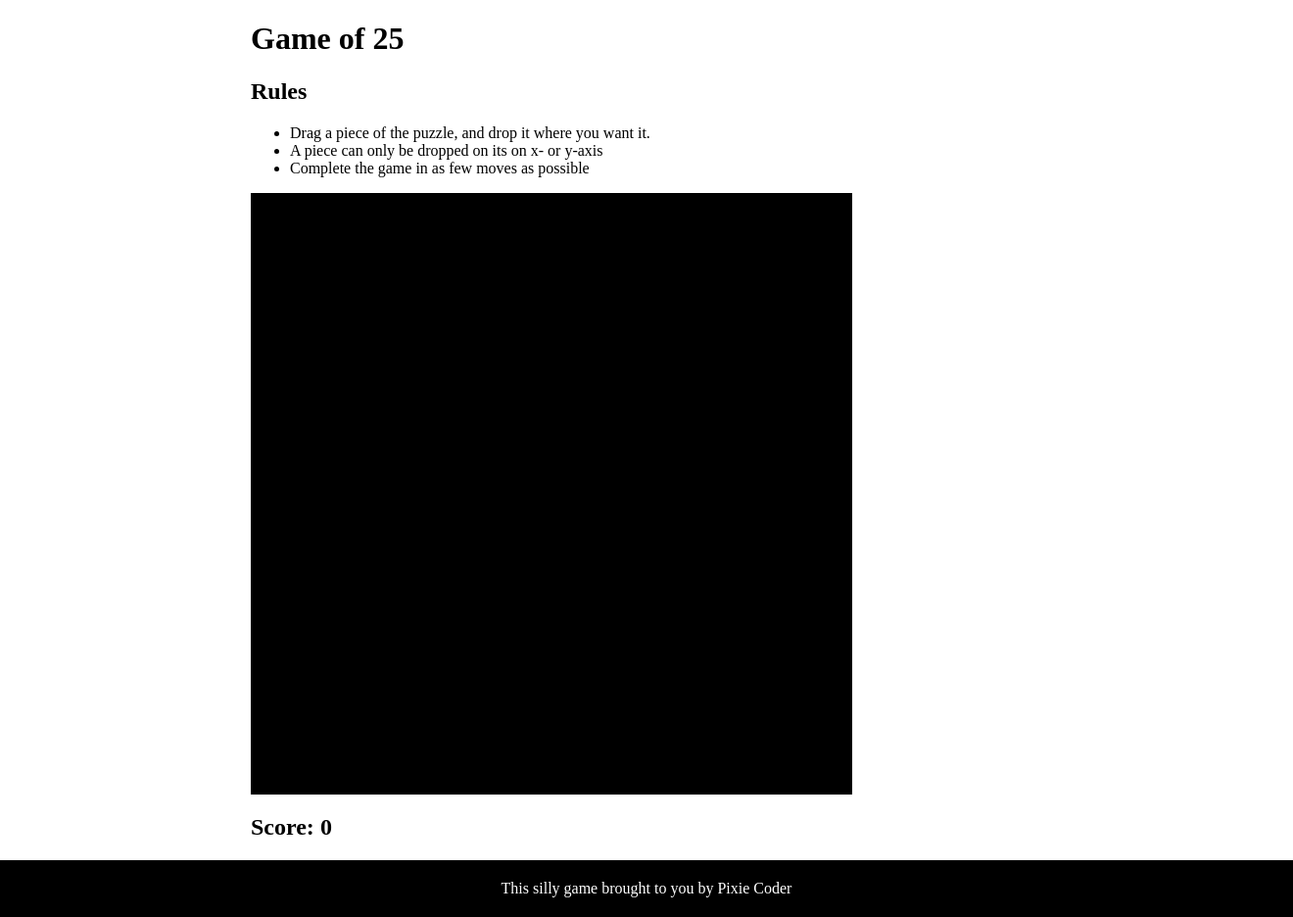
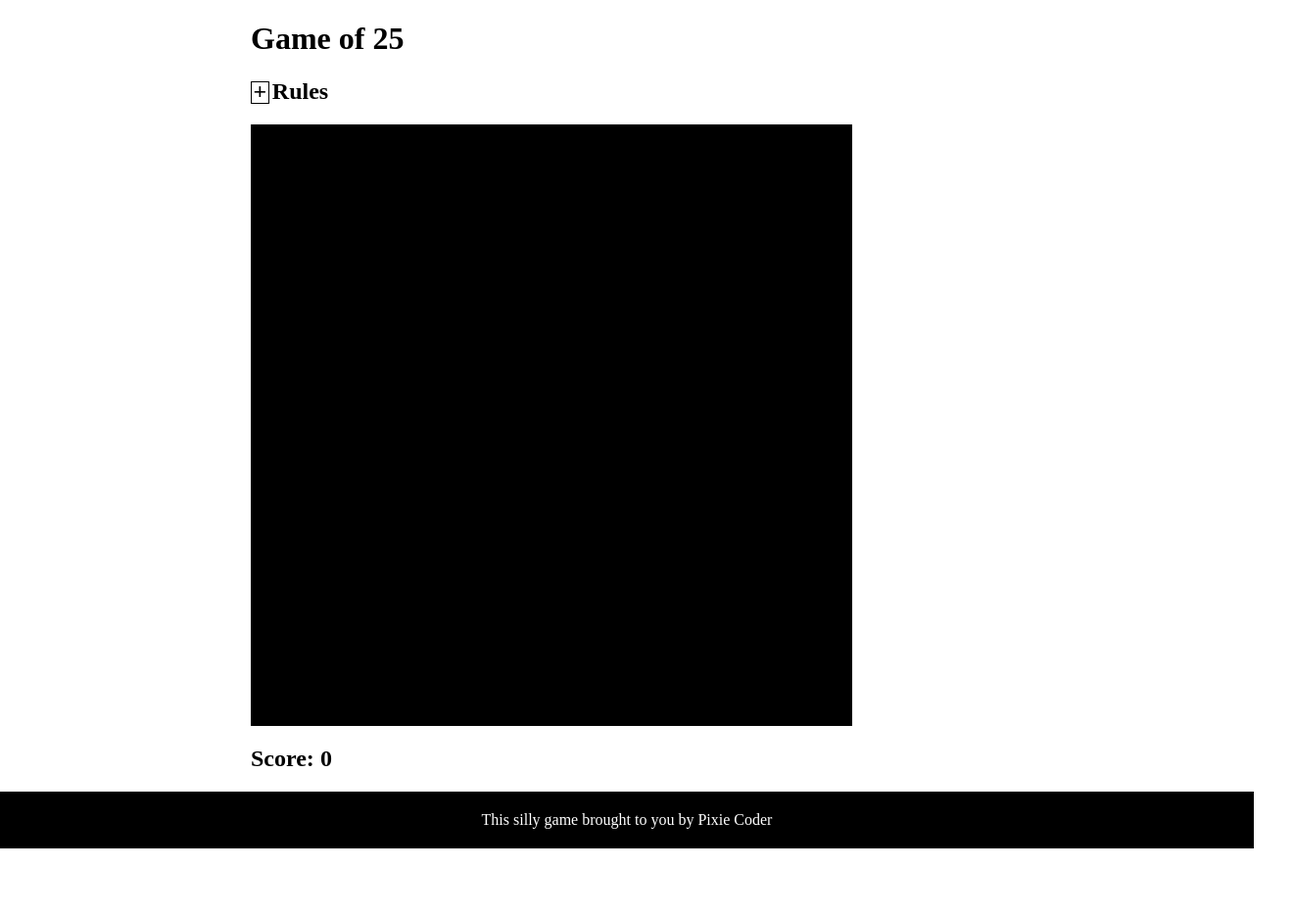
Before and after one commit to filiphazardous/25game, a plain HTML site: page index.html in a window 1280 px wide. Shown: the whole page at 98% size, 1320 px wide, since content can reach past the window. After the commit the page ends 866 px from the top, so only its background shows below. Drawn offline with Linux system fonts and the light colour scheme.

Commit message:
Made the rules section foldable

```diff
--- a/css/25.css
+++ b/css/25.css
@@ -29,7 +29,34 @@ main, header {
 footer {
     background: black;
     color: white;
-    width: 100%;
+    width: calc(100% - 40px);
     padding: 20px;
     text-align: center;
 }
+
+input.expandable-state {
+    display: none;
+}
+
+input[type=checkbox] + label .expandable-header:before{
+    content: '+';
+    border: 1px solid black;
+    width: 0.7em;
+    line-height: 0.8em;
+    padding-bottom: 0.1em;
+    display: inline-block;
+    margin-right: 3px;
+    text-align: center;
+}
+
+input[type=checkbox]:checked + label .expandable-header:before{
+    content: '-';
+}
+
+input[type=checkbox] + label .expandable-body {
+    display: none;
+}
+
+input[type=checkbox]:checked + label .expandable-body {
+    display: block;
+}
--- a/index.html
+++ b/index.html
@@ -8,12 +8,15 @@
 <header><h1 id="title">Game of 25</h1></header>
 <main>
     <div id="about-area">
-        <h2 class="expand" data-expand="rules-list">Rules</h2>
-        <ul id="rules-list">
-            <li>Drag a piece of the puzzle, and drop it where you want it.</li>
-            <li>A piece can only be dropped on its on x- or y-axis</li>
-            <li>Complete the game in as few moves as possible</li>
-        </ul>
+        <input id="rules-section" type="checkbox" class="expandable-state">
+        <label for="rules-section">
+            <h2 class="expandable-header">Rules</h2>
+            <ul id="rules-list" class="expandable-body">
+                <li>Drag a piece of the puzzle, and drop it where you want it.</li>
+                <li>A piece can only be dropped on its on x- or y-axis</li>
+                <li>Complete the game in as few moves as possible</li>
+            </ul>
+        </label>
     </div>
     <div id="game-area">
         <div id="game-board">
```
